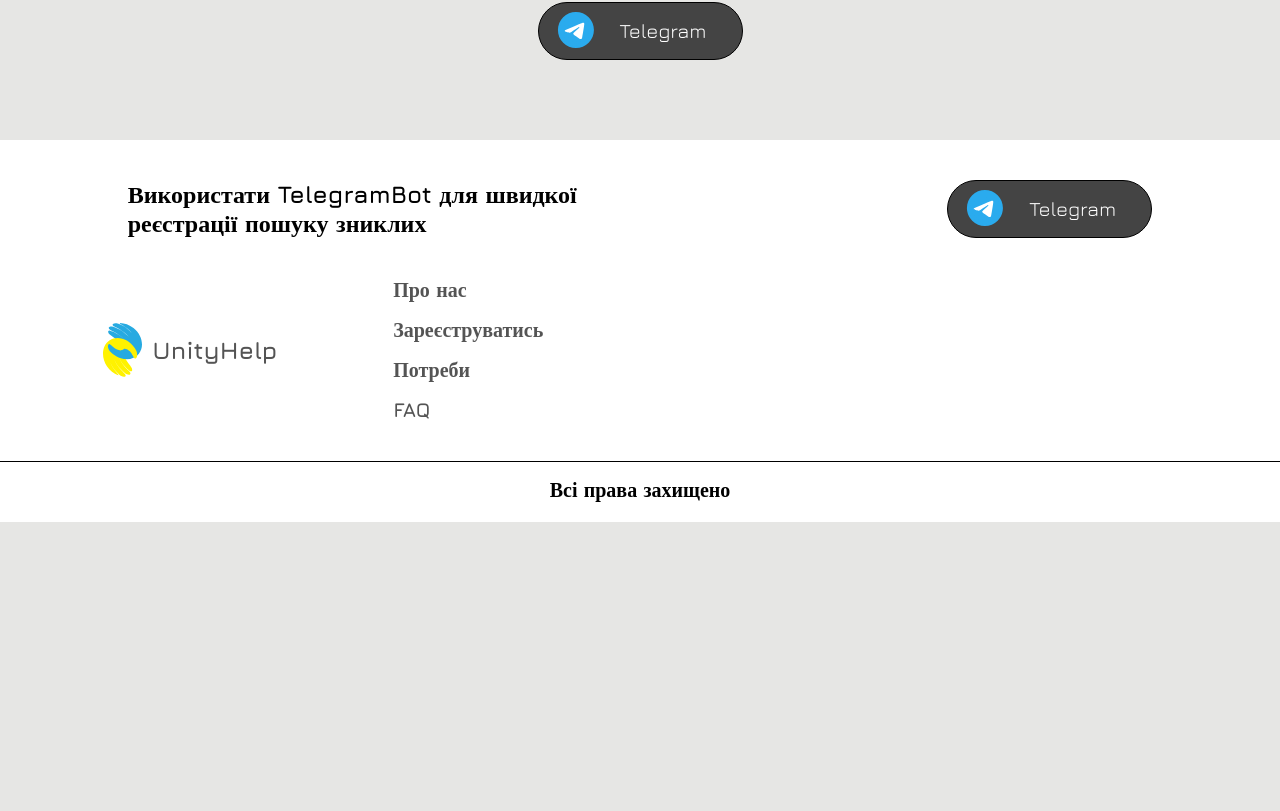
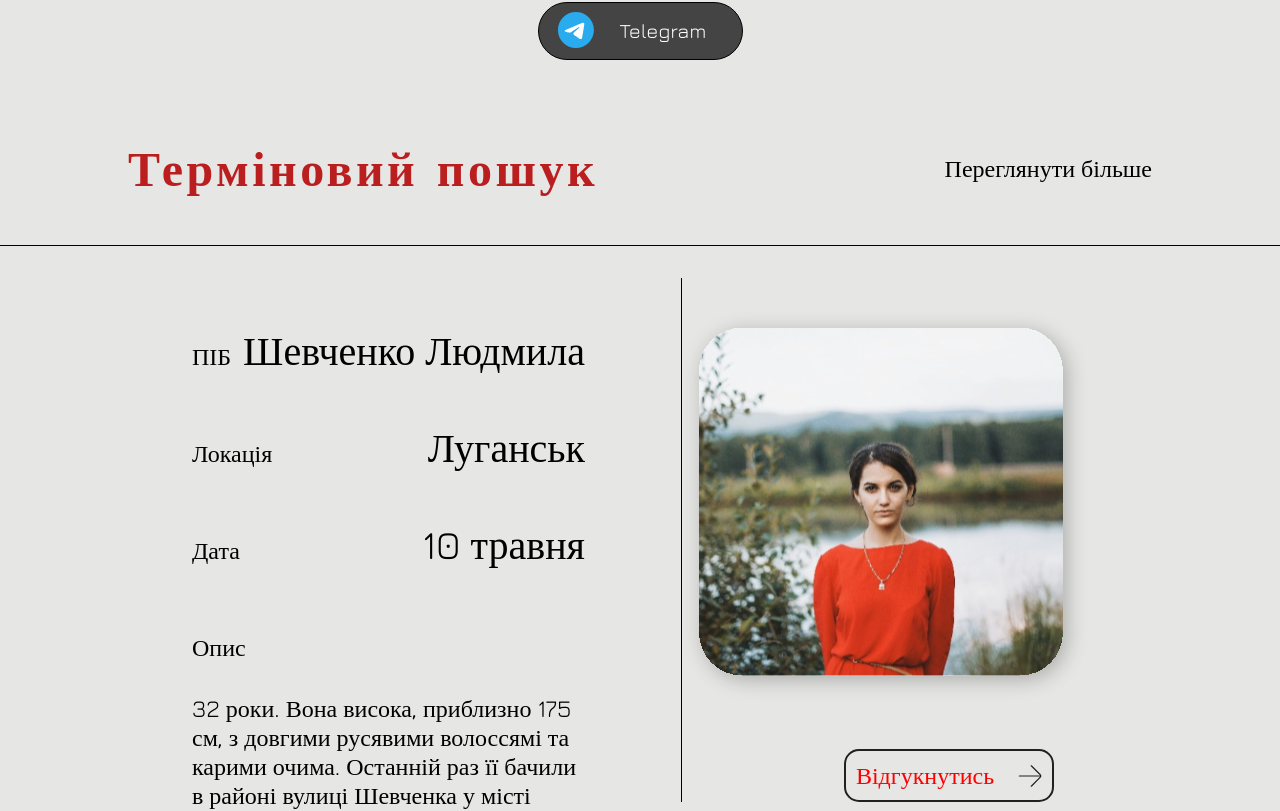
Before and after one commit to team-AWL/HelperFront, a React (Create React App) app: page / in a window 1280 px wide. Shown: the part 1059-1870 px from the top of the page. Before the commit the page ends 1581 px from the top, so only its background shows below. Built offline with nearby package versions, Linux system fonts and the light colour scheme.

Commit message:
next commit

```diff
--- a/src/components/Home/home.css
+++ b/src/components/Home/home.css
@@ -0,0 +1,19 @@
+.newsHeader {
+    display: flex;
+    justify-content: space-between;
+    align-items: center;
+    width: 80%;
+    margin: auto;
+    margin-bottom: 3rem;
+}
+
+.newsTitle {
+    font-size: 48px;
+    color: #BA1E1E;
+    letter-spacing: 3.5px;
+}
+
+.allNewsLink {
+    font-size: 24px;
+    font-weight: 400;
+}
--- a/src/components/Home/home.js
+++ b/src/components/Home/home.js
@@ -3,6 +3,8 @@ import Header from '../Header/header';
 import Footer from '../Footer/footer';
 import Section1 from './Section1/section1';
 import Section2 from './Section2/section2';
+import ItemHelp from '../Search/ItemHelp/itemHelp'
+import './home.css'
 
 const Home = () => {
   return (
@@ -10,6 +12,11 @@ const Home = () => {
       <Header />
       <Section1 />
       <Section2 />
+      <div className="newsHeader">
+        <h1 className="newsTitle">Терміновий пошук</h1>
+        <p className="allNewsLink">Переглянути більше</p>
+      </div>
+      <ItemHelp />
       <Footer />
     </>
   );
```
Lines whose indentation alone changed are shown as unchanged.
